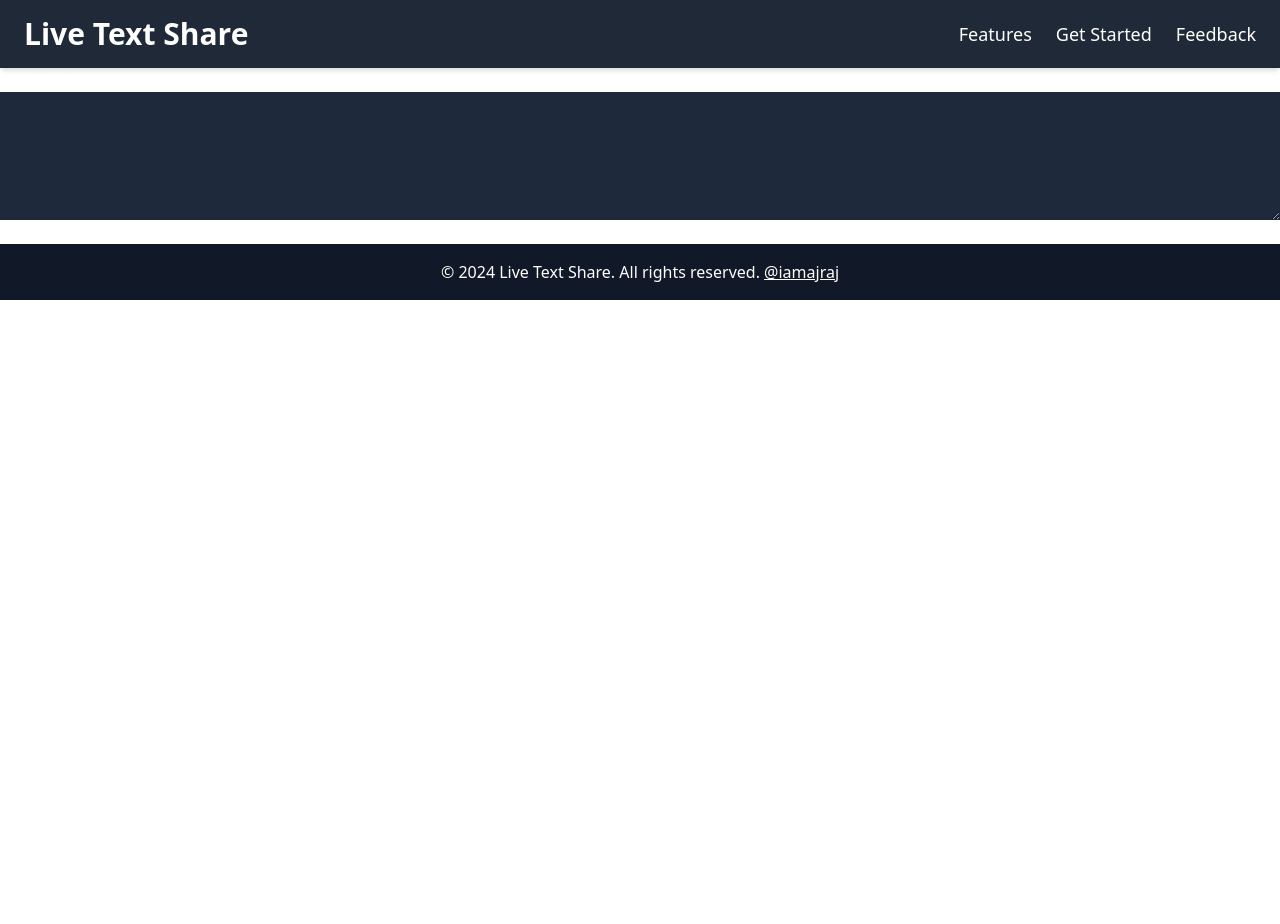
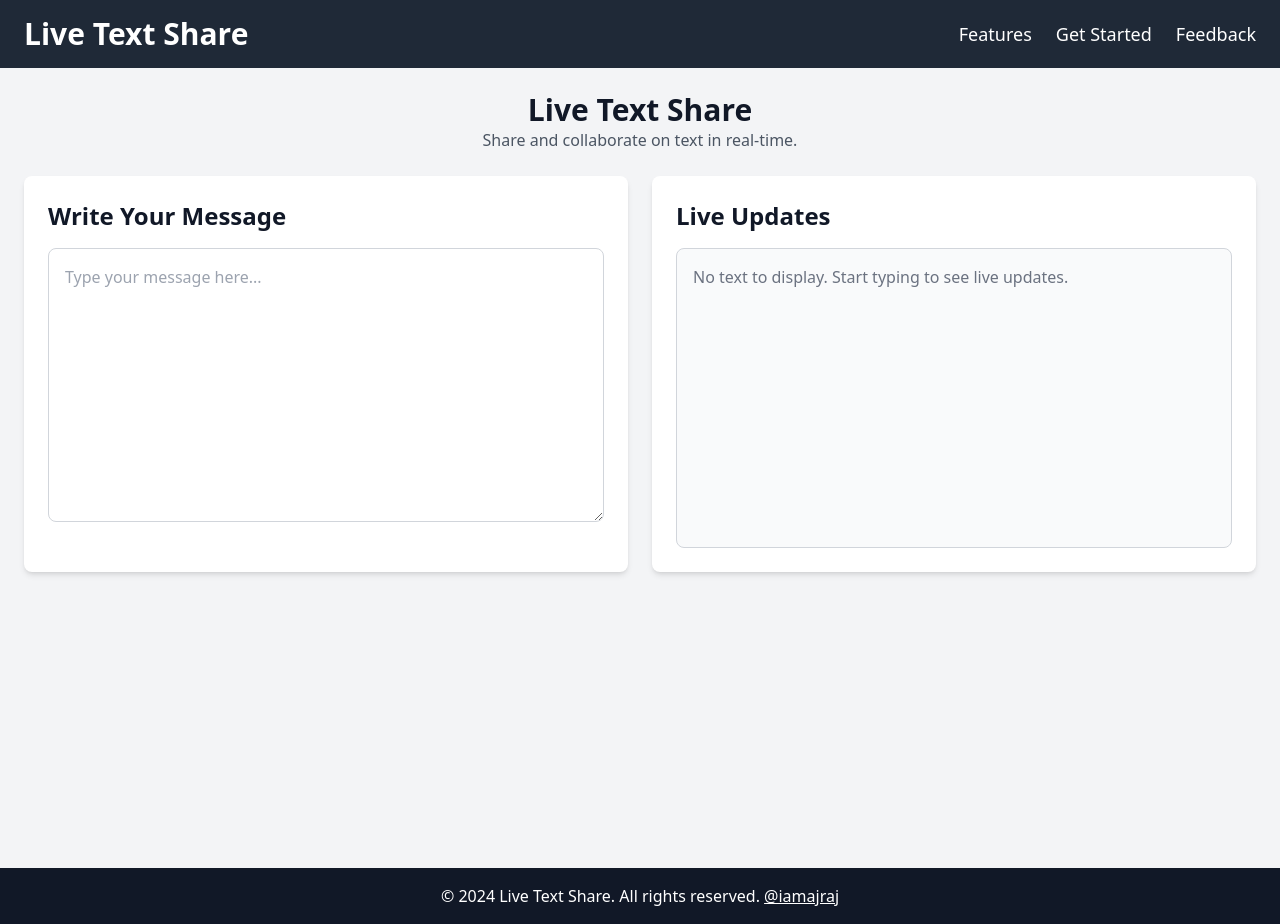
Before and after one commit to iamajraj/Live-Text-Share, a SvelteKit app: page /send/1 in a window 1280 px wide. Before the commit the page ends 800 px from the top, so only its background shows below. Built offline with nearby package versions, Linux system fonts and the light colour scheme; no server answers.

Commit message:
share text page design updated

```diff
--- a/src/routes/send/[id]/+page.svelte
+++ b/src/routes/send/[id]/+page.svelte
@@ -28,15 +28,44 @@
 		text = data;
 	});
 
-	const sendText = (ev: Event & { currentTarget: HTMLInputElement }) => {
+	const sendText = (ev: Event & { currentTarget: HTMLTextAreaElement }) => {
 		socket.emit('text', ev.currentTarget.value, $page.params.id);
 	};
 </script>
 
-<p class="text-white">Send text</p>
+<div class="flex min-h-screen flex-col bg-gray-100 p-6">
+	<!-- Header -->
+	<header class="mb-6 text-center">
+		<h1 class="text-3xl font-bold text-gray-900">Live Text Share</h1>
+		<p class="text-gray-600">Share and collaborate on text in real-time.</p>
+	</header>
 
-<textarea class="h-32 w-full bg-slate-800 p-4 text-white outline-none">
-	{text}
-</textarea>
+	<!-- Main Content -->
+	<div class="flex flex-col lg:flex-row lg:space-x-6">
+		<div class="mb-6 flex-1 rounded-lg bg-white p-6 shadow-md lg:mb-0">
+			<h2 class="mb-4 text-2xl font-semibold text-gray-900">Write Your Message</h2>
+			<textarea
+				rows="10"
+				placeholder="Type your message here..."
+				class="w-full rounded-lg border border-gray-300 p-4 focus:outline-none focus:ring-2 focus:ring-blue-500"
+				bind:value={text}
+				on:input={sendText}
+			></textarea>
+		</div>
 
-<input bind:value={text} on:input={sendText} type="text" />
+		<!-- Shared Text Area -->
+		<div class="flex-1 rounded-lg bg-white p-6 shadow-md">
+			<h2 class="mb-4 text-2xl font-semibold text-gray-900">Live Updates</h2>
+			<div
+				class="w-full rounded-lg border border-gray-300 bg-gray-50 p-4"
+				style="min-height: 300px; white-space: pre-wrap;"
+			>
+				{#if text}
+					<p class="text-gray-900">{text}</p>
+				{:else}
+					<p class="text-gray-500">No text to display. Start typing to see live updates.</p>
+				{/if}
+			</div>
+		</div>
+	</div>
+</div>
```
